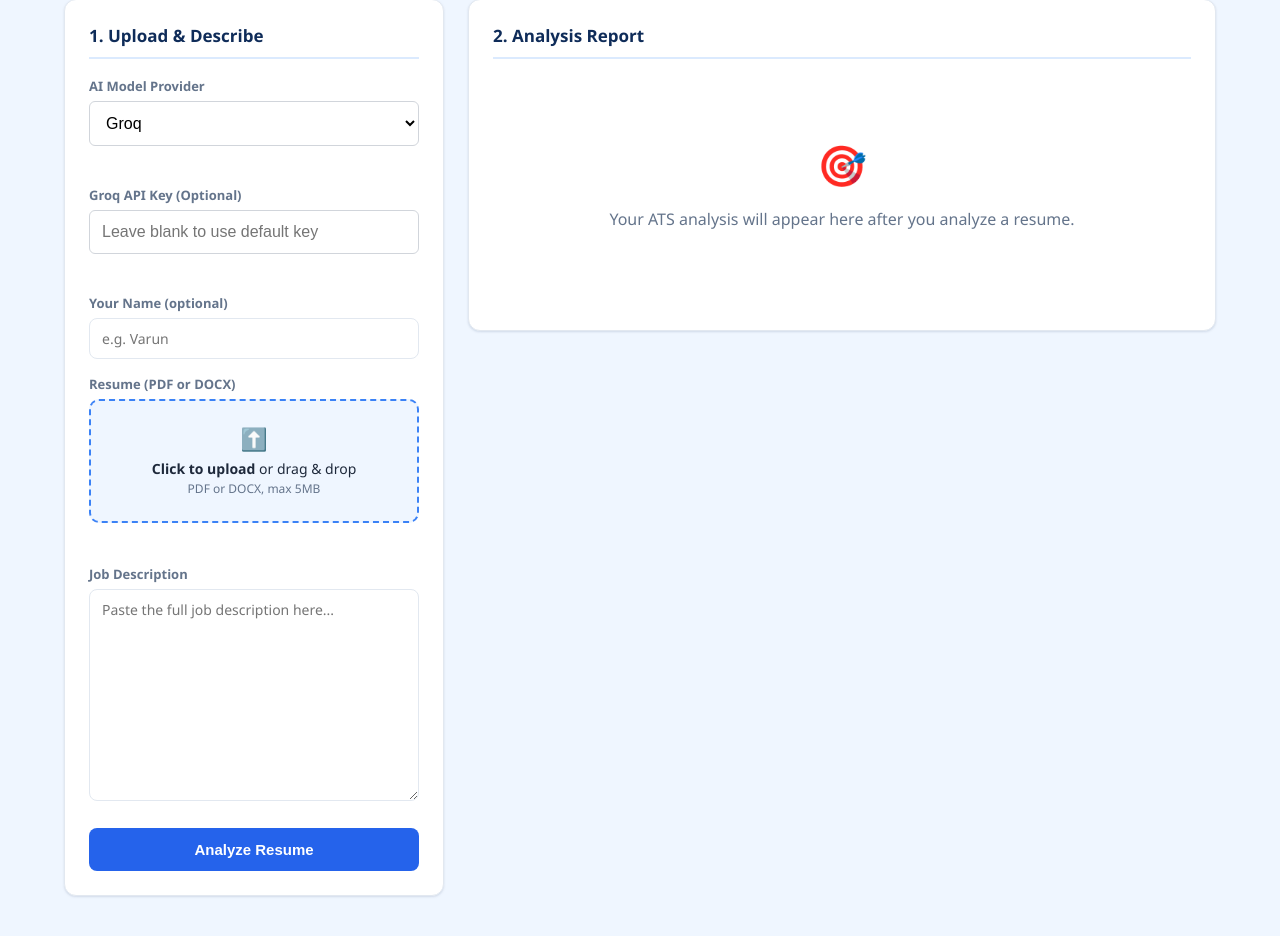
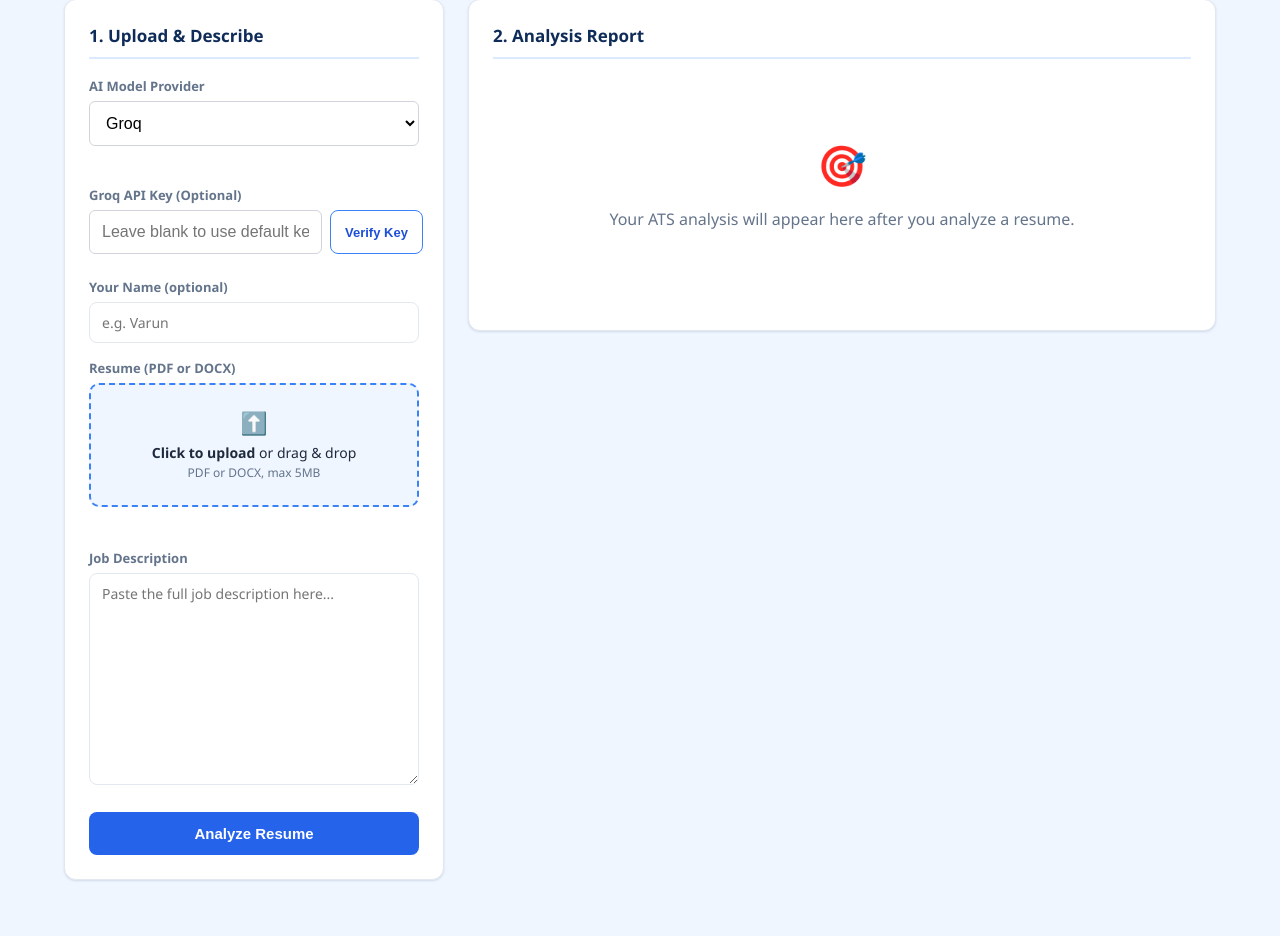
Before and after one commit to Varunkurhade1674/AI-Resume-Optimizer, a FastAPI app: page / in a window 1280 px wide. Shown: the part 148-1084 px from the top of the page. Run offline with FastAPI, Linux system fonts and the light colour scheme.

Commit message:
added verification  part

```diff
--- a/app.py
+++ b/app.py
@@ -49,6 +49,19 @@ def on_startup() -> None:
 def read_index(request: Request):
     """Serve the single-page application."""
     return templates.TemplateResponse("index.html", {"request": request})
+
+
+@app.post("/verify_key")
+async def verify_key(
+    provider: str = Form(...),
+    api_key: str = Form(...),
+):
+    """Verify if the API key works for the selected provider."""
+    is_valid = generator.verify_api_key(provider, api_key)
+    if is_valid:
+        return JSONResponse({"status": "success", "message": "API Key is valid!"})
+    else:
+        raise HTTPException(status_code=400, detail="Invalid API Key or provider.")
 
 
 @app.post("/analyze")
--- a/generator.py
+++ b/generator.py
@@ -27,7 +27,7 @@ PROVIDER_URLS = {
 PROVIDER_MODELS = {
     "groq": GROQ_MODEL,
     "openai": "gpt-4o",
-    "openrouter": "anthropic/claude-3.5-sonnet",
+    "openrouter": "anthropic/claude-sonnet-5",
     "gemini": "gemini-1.5-pro"
 }
 
@@ -63,6 +63,19 @@ def _call_llm(prompt: str, provider: str = "groq", api_key: str = "") -> str:
         return response.choices[0].message.content
     except Exception as exc:
         raise GenerationError(f"{provider} API request failed: {exc}") from exc
+
+
+def verify_api_key(provider: str, api_key: str) -> bool:
+    """Verify if the provided API key is valid for the given provider by fetching models."""
+    if not api_key:
+        return False
+    base_url = PROVIDER_URLS.get(provider, PROVIDER_URLS["groq"])
+    try:
+        client = OpenAI(api_key=api_key, base_url=base_url)
+        client.models.list()
+        return True
+    except Exception:
+        return False
 
 
 def _parse_json(raw_text: str) -> dict:
--- a/static/script.js
+++ b/static/script.js
@@ -23,6 +23,52 @@ function updateProviderLabel() {
 aiProvider.addEventListener("change", updateProviderLabel);
 // Initialize on load
 updateProviderLabel();
+
+const verifyKeyBtn = document.getElementById("verify-key-btn");
+const verifySpinner = document.getElementById("verify-spinner");
+const verifyMessage = document.getElementById("verify-message");
+
+verifyKeyBtn.addEventListener("click", async () => {
+  const provider = aiProvider.value;
+  const apiKey = document.getElementById("api_key").value.trim();
+
+  if (!apiKey) {
+    verifyMessage.textContent = "Please enter an API key first.";
+    verifyMessage.style.color = "#dc2626";
+    verifyMessage.classList.remove("hidden");
+    return;
+  }
+
+  verifyKeyBtn.disabled = true;
+  verifySpinner.classList.remove("hidden");
+  verifyMessage.classList.add("hidden");
+
+  const formData = new FormData();
+  formData.append("provider", provider);
+  formData.append("api_key", apiKey);
+
+  try {
+    const response = await fetch("/verify_key", {
+      method: "POST",
+      body: formData,
+    });
+    const data = await response.json();
+    if (response.ok) {
+      verifyMessage.textContent = "✅ Valid API Key!";
+      verifyMessage.style.color = "#16a34a";
+    } else {
+      verifyMessage.textContent = "❌ " + (data.detail || "Invalid API Key.");
+      verifyMessage.style.color = "#dc2626";
+    }
+  } catch (err) {
+    verifyMessage.textContent = "❌ Error verifying key.";
+    verifyMessage.style.color = "#dc2626";
+  } finally {
+    verifyMessage.classList.remove("hidden");
+    verifyKeyBtn.disabled = false;
+    verifySpinner.classList.add("hidden");
+  }
+});
 
 const emptyState = document.getElementById("empty-state");
 const resultsContent = document.getElementById("results-content");
--- a/templates/index.html
+++ b/templates/index.html
@@ -34,7 +34,13 @@
         </select>
 
         <label class="field-label" id="api_key_label" for="api_key">Groq API Key (Optional)</label>
-        <input type="password" id="api_key" name="api_key" placeholder="Leave blank to use default key" style="width: 100%; padding: 0.75rem; border: 1px solid #d1d5db; border-radius: 6px; font-size: 1rem; margin-bottom: 1.5rem; outline: none; transition: border-color 0.2s;" />
+        <div style="display: flex; gap: 0.5rem; margin-bottom: 1.5rem;">
+          <input type="password" id="api_key" name="api_key" placeholder="Leave blank to use default key" style="flex: 1; padding: 0.75rem; border: 1px solid #d1d5db; border-radius: 6px; font-size: 1rem; outline: none; transition: border-color 0.2s;" />
+          <button type="button" id="verify-key-btn" class="secondary-btn" style="white-space: nowrap; margin: 0; display: flex; align-items: center; justify-content: center; gap: 0.5rem;">
+            Verify Key <span id="verify-spinner" class="spinner hidden" style="width: 14px; height: 14px; border-width: 2px;"></span>
+          </button>
+        </div>
+        <p id="verify-message" style="margin-top: -1rem; margin-bottom: 1.5rem; font-size: 0.85rem;" class="hidden"></p>
 
         <label class="field-label" for="candidate_name">Your Name (optional)</label>
         <input type="text" id="candidate_name" name="candidate_name" placeholder="e.g. Varun" />
```
Also changed, not shown: resume_optimizer.db, 1 other file.
